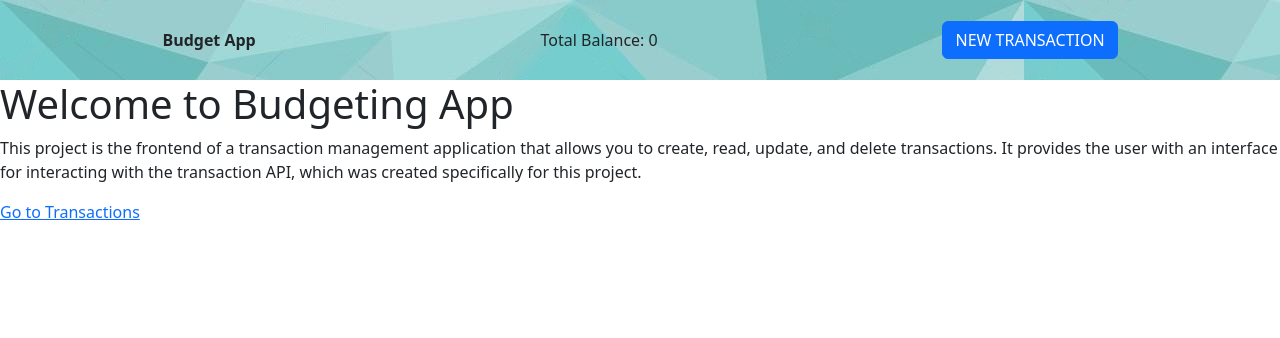
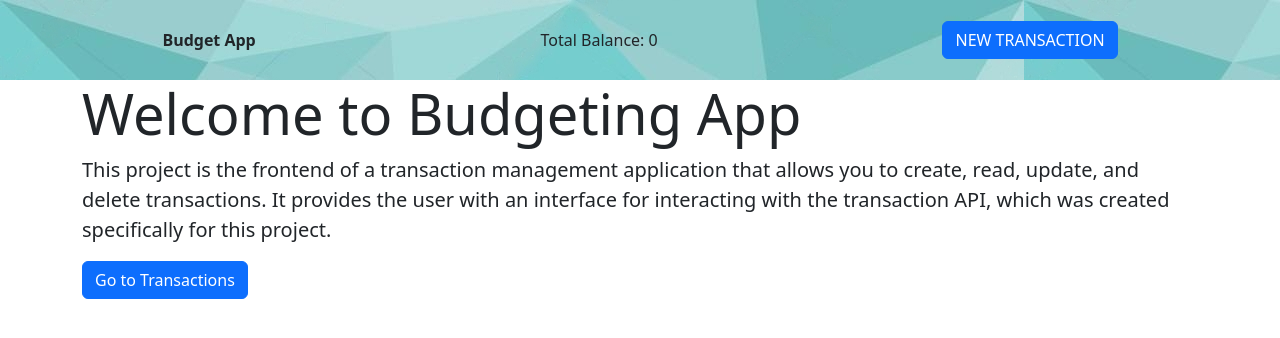
Before and after one commit to AlejandraRV91/project-budgeting-frontend, a React (Create React App) app: page / in a window 1280 px wide. Shown: the top 338 px of the page. Built offline with nearby package versions, Linux system fonts and the light colour scheme; no server answers.

Commit message:
fix: improving

```diff
--- a/src/components/Welcome.js
+++ b/src/components/Welcome.js
@@ -1,20 +1,22 @@
 /** @format */
 
-
+import React from "react";
 import { Link } from "react-router-dom";
 
 const WelcomePage = () => {
 	return (
-		<div>
-			<h1>Welcome to Budgeting App</h1>
-			<p>
+		<div className="container">
+			<h1 className="display-4">Welcome to Budgeting App</h1>
+			<p className="lead">
 				This project is the frontend of a transaction management
 				application that allows you to create, read, update, and delete
 				transactions. It provides the user with an interface for
 				interacting with the transaction API, which was created
 				specifically for this project.
 			</p>
-			<Link to="/transactions">Go to Transactions</Link>
+			<Link to="/transactions" className="btn btn-primary">
+				Go to Transactions
+			</Link>
 		</div>
 	);
 };
```
Also changed, not shown: 1 other file (tests, documents, lock files or other folders).
